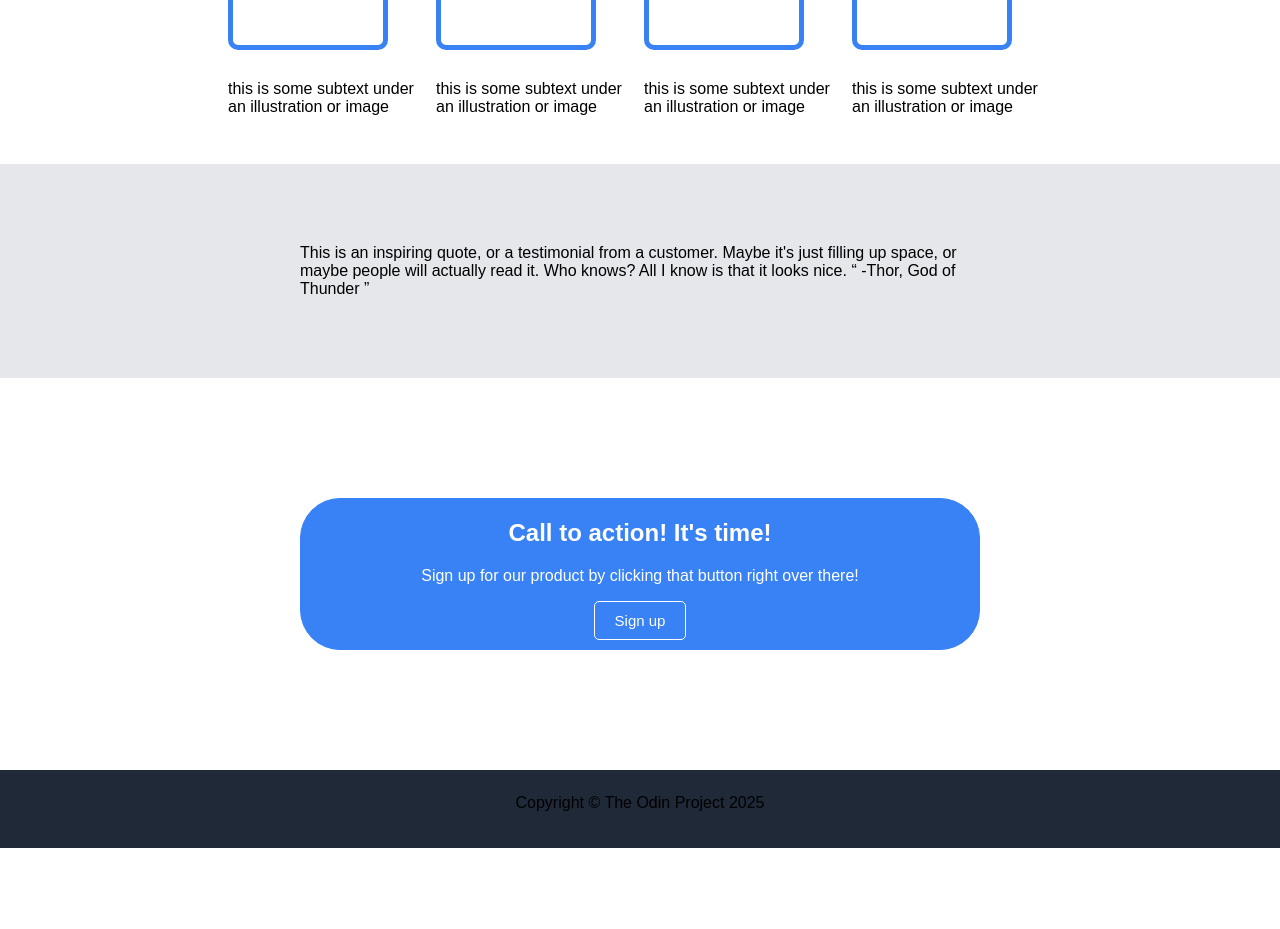
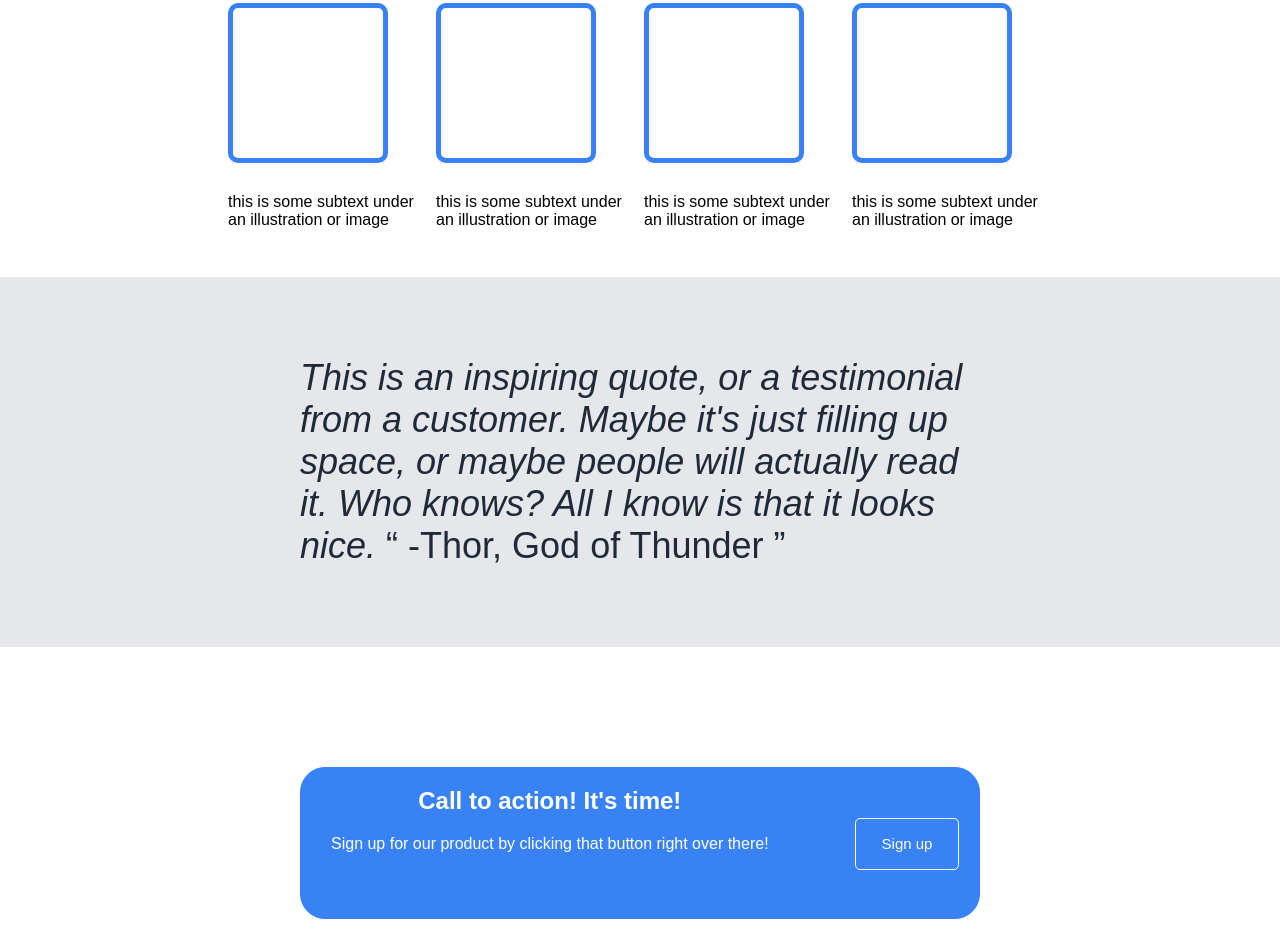
Before and after one commit to PeerlessOverlord/Odin-Landing-page, a plain HTML site: page index.html in a window 1280 px wide. Shown: the part 611-1540 px from the top of the page. Before the commit the page ends 1459 px from the top, so only its background shows below. Drawn offline with Linux system fonts and the light colour scheme.

Commit message:
Fix layout

```diff
--- a/index.html
+++ b/index.html
@@ -41,13 +41,13 @@
 	</div>
 
 	<div id="quote">
-            This is an inspiring quote, or a testimonial from a customer. Maybe it's just filling up space, or maybe people will actually read it. Who knows? All I know
-	    is that it looks nice. <q> -Thor, God of Thunder </q>
+           <em>This is an inspiring quote, or a testimonial from a customer. Maybe it's just filling up space, or maybe people will actually read it. Who knows? All I know
+	    is that it looks nice.</em> <q> -Thor, God of Thunder </q>
 	</div>
 
 	<div class="bottom-section">
-	  	<h2>Call to action! It's time!</h2>
-		<p>Sign up for our product by clicking that button right over there!</p>
+	  	<div id="bottom-left"><h2>Call to action! It's time!</h2>
+		<p>Sign up for our product by clicking that button right over there!</p></div>
 		<button id="bottom-button">Sign up</button>
 	</div>
 
--- a/style.css
+++ b/style.css
@@ -52,6 +52,10 @@ body{
 		color: grey;
 	}
 
+	footer{
+		color: white;
+	}
+
 /* ***** BACKGROUND COLOR *****  */
 
 	.top-section, header{
@@ -90,6 +94,11 @@ body{
 		font-weight: 900;
 	}
 
+	#quote{
+		font-size: 36px;
+		color: #1F2937;
+	}
+
 /* ***** LAYOUT ***** */
 
 	/* ***** MARGINS ***** */
@@ -126,13 +135,9 @@ body{
 			margin-left: 40px;
 		}
 
-	/* ***** BORDERS ***** */
-
-
-
-	/* ***** WIDTH AND HEIGHT ***** */
-
-
+		.top-section{
+			padding-bottom: 120px;
+		}
 
 	/* ***** FLEX ***** */
 
@@ -150,7 +155,7 @@ body{
 	#img-placeholder{
 		box-sizing: border-box;
 		width: 780px;
-		height: 300px;
+		height: 250px;
 		text-align: center;
 	}
 
@@ -180,9 +185,26 @@ body{
 	.bottom-section{
 		height: 150px;
 		border: 1px solid #3882F6;
-		border-radius: 40px;
+		border-radius: 25px;
 		text-align: center;
+		display: flex;
+		flex-direction: row;
+		justify-content: space-between;
+	}
 
+	#bottom-left{
+		margin-left: 30px;
+	}
+
+	#bottom-left h2{
+		padding-left: 0px;
+	}
+
+	#bottom-button{
+		margin-top: 50px;
+		height: 52px;
+		width: 104px;
+		margin-right: 20px;
 	}
 
 	footer{
```
